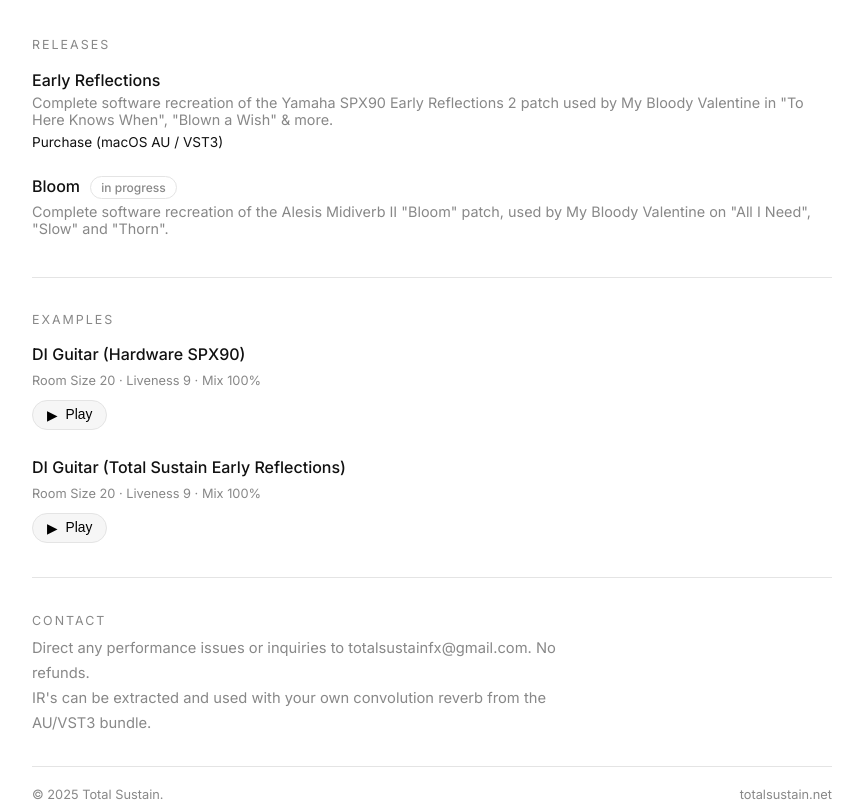
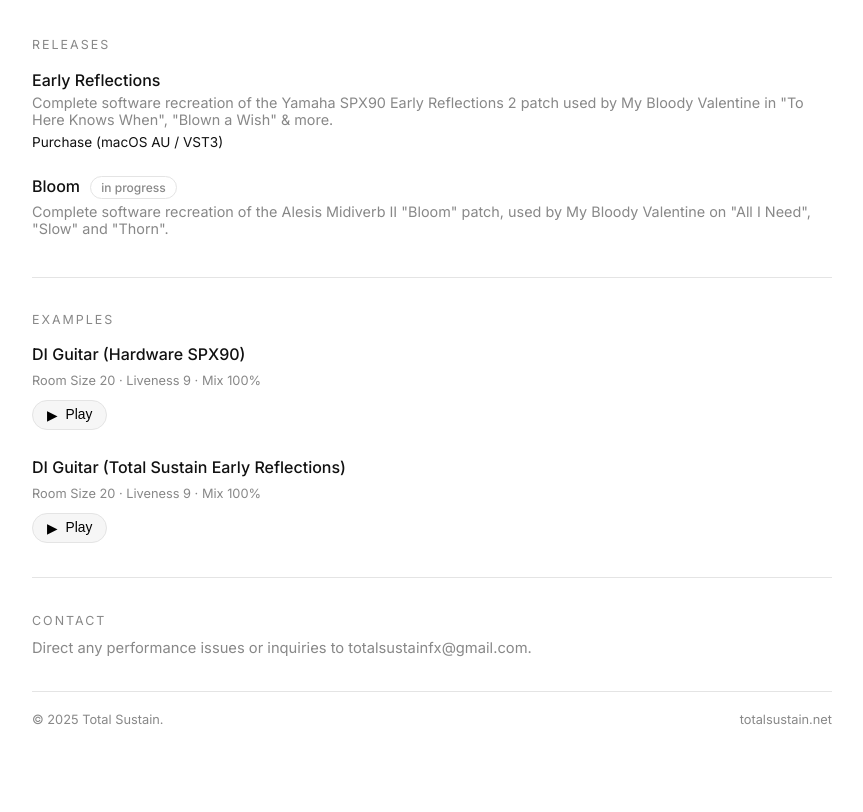
Before and after one commit to kraus900/totalsustain.github.io, a plain HTML site: page index.html in a window 1280 px wide. Shown: the part 431-1243 px from the top of the page, without its empty margins (208-1071 px from the left). After the commit the page ends 1168 px from the top, so only its background shows below. Drawn offline with Linux system fonts and the light colour scheme.

Commit message:
Update index.html

```diff
--- a/index.html
+++ b/index.html
@@ -278,7 +278,7 @@
       <section class="section" id="contact">
         <div class="section-label">Contact</div>
         <div class="section-body">
-          Direct any performance issues or inquiries to <a href="mailto:totalsustainfx@gmail.com">totalsustainfx@gmail.com</a>. No refunds.<br>IR's can be extracted and used with your own convolution reverb from the AU/VST3 bundle.
+          Direct any performance issues or inquiries to <a href="mailto:totalsustainfx@gmail.com">totalsustainfx@gmail.com</a>.
         </div>
       </section>
 
```
